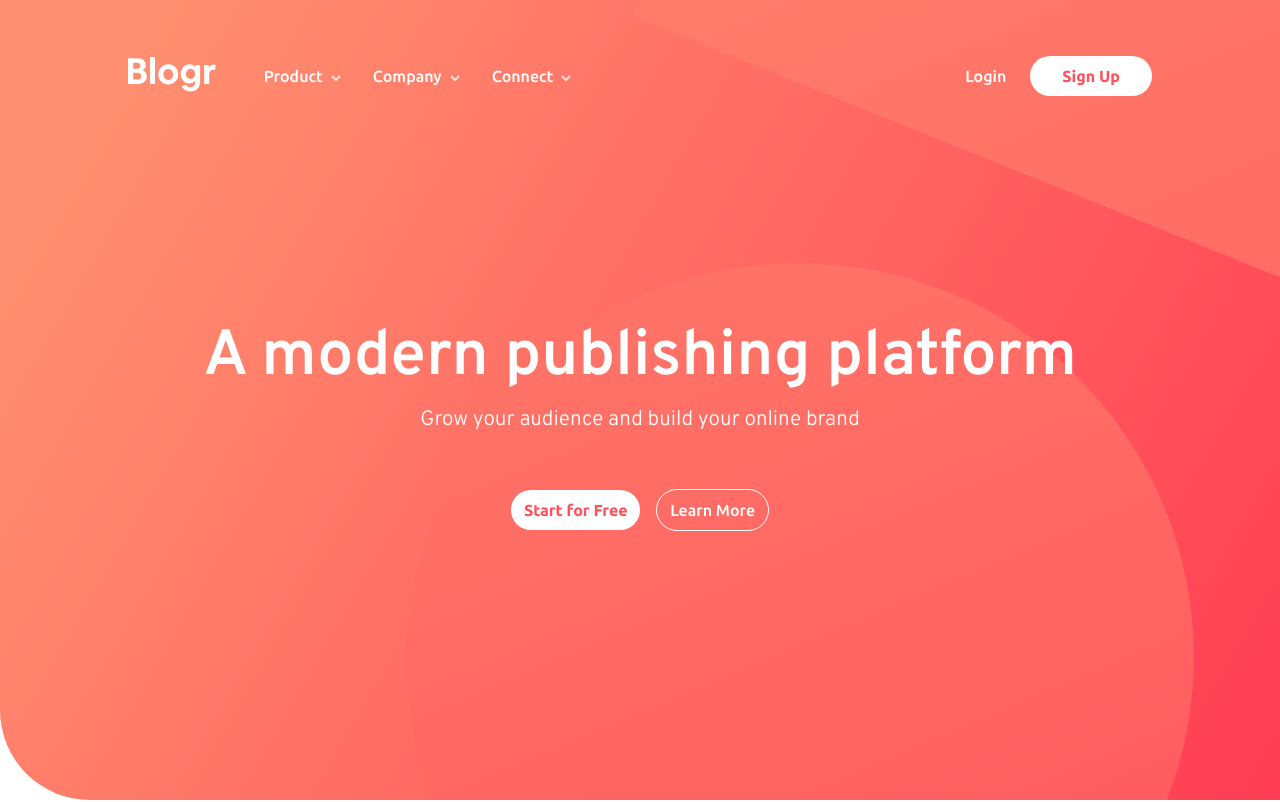
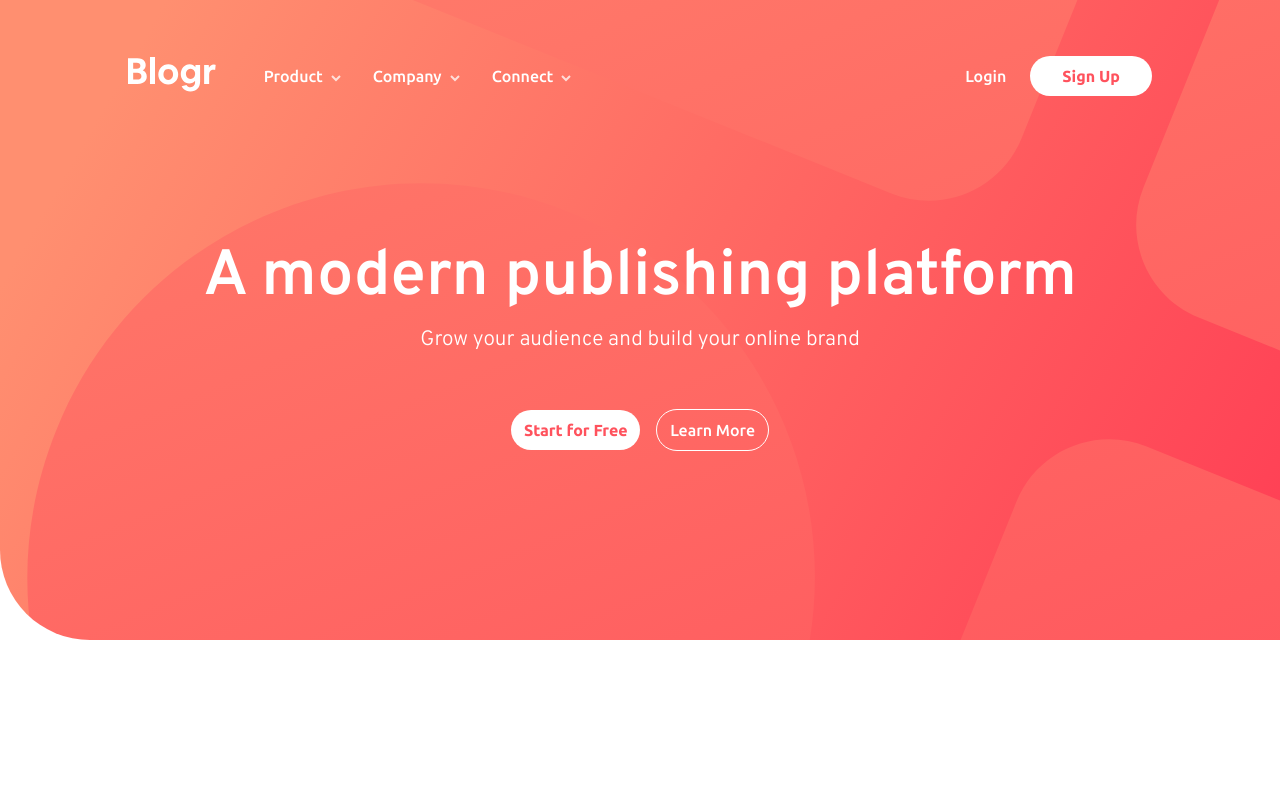
Before and after one commit to g-pg/frontendmentor-blogr-page, a Vue app: page / in a window 1280 px wide. Shown: the top 802 px of the page. Built offline with nearby package versions, Linux system fonts and the light colour scheme.

Commit message:
80vh header on desktop

```diff
--- a/src/components/Header.vue
+++ b/src/components/Header.vue
@@ -30,23 +30,16 @@ export default {
 <style scoped>
 header {
 	background: url("../assets/bg-pattern-intro-desktop.svg"), var(--red-bg);
-	background-position: 10% 50%;
-	height: 100dvh;
+	background-position: 30% 50%;
+	height: 80dvh;
 	padding-block: 3rem;
 	display: flex;
 	flex-direction: column;
 	border-radius: 0 0 0 90px;
 	position: relative;
 	z-index: 1;
-	/* margin-bottom: 5rem; */
 }
 
-@media (max-width: 700px) {
-	header {
-		background: url("../assets/bg-pattern-intro-mobile.svg"), var(--red-bg);
-		background-position: 30% 40%;
-	}
-}
 .container {
 	display: grid;
 	place-items: center;
@@ -85,5 +78,10 @@ header {
 }
 
 @media (max-width: 980px) {
+	header {
+		background: url("../assets/bg-pattern-intro-mobile.svg"), var(--red-bg);
+		background-position: 30% 40%;
+		height: 100dvh;
+	}
 }
 </style>
```
